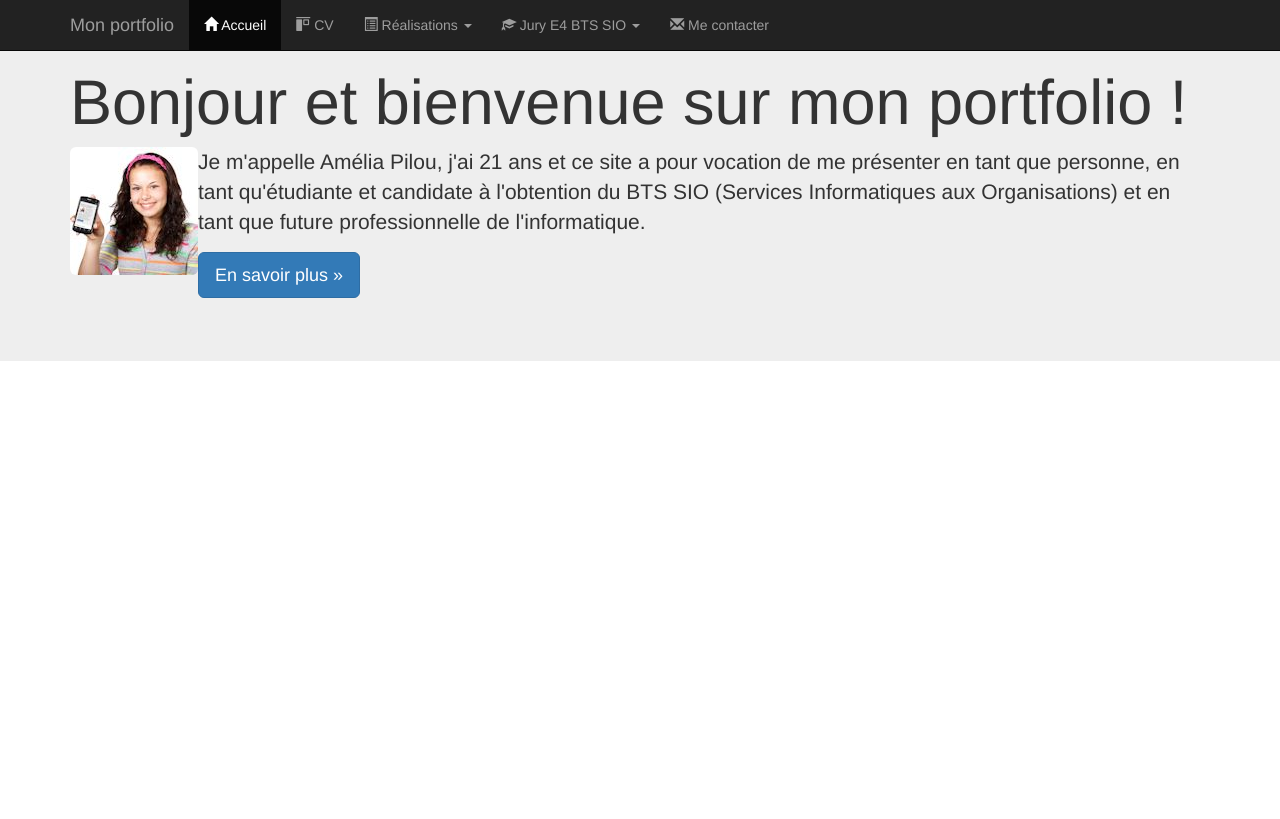
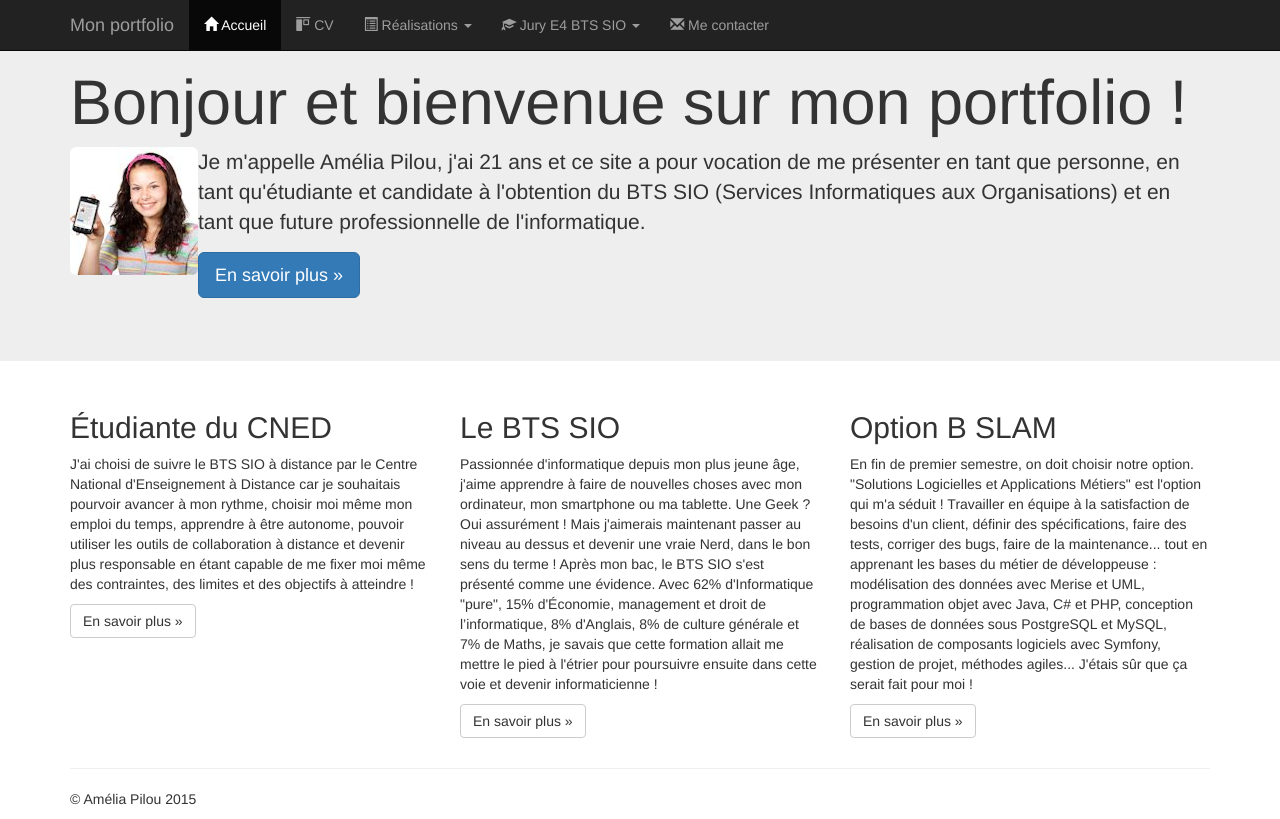
Before and after one commit to Loick83/MonPortFolio, a plain HTML site: page index.html in a window 1280 px wide. Drawn offline with nearby package versions, Linux system fonts and the light colour scheme.

Commit message:
Ajout du footer

```diff
--- a/index.html
+++ b/index.html
@@ -91,4 +91,41 @@
         </script>
         <script src="css/bootstrap-3.3.7-dist/js/bootstrap.min.js"></script>
     </body>
+    <footer>
+        <div class="container">
+            <div class="row">
+                <div class="col-md-4">
+                    <h2>Étudiante du CNED</h2>
+                    <p>J'ai choisi de suivre le BTS SIO à distance par le Centre National d'Enseignement à Distance car je souhaitais pourvoir avancer à mon
+                        rythme, choisir moi même mon emploi du temps, apprendre à être autonome, pouvoir utiliser les outils de collaboration à distance et
+                        devenir plus responsable en étant capable de me fixer moi même des contraintes, des limites et des objectifs à atteindre !
+                    </p>
+                    <p><a class="btn btn-default" href="http://www.cned.fr" target="_blank" role="button">En savoir plus &raquo;</a></p>
+                </div>
+                <div class="col-md-4">
+                    <h2>Le BTS SIO</h2>
+                    <p>Passionnée d'informatique depuis mon plus jeune âge, j'aime apprendre à faire de nouvelles choses avec mon ordinateur, mon
+                        smartphone ou ma tablette. Une Geek ? Oui assurément ! Mais j'aimerais maintenant passer au niveau au dessus et devenir une
+                        vraie Nerd, dans le bon sens du terme ! Après mon bac, le BTS SIO s'est présenté comme une évidence. Avec 62% d'Informatique "pure",
+                        15% d'Économie, management et droit de l’informatique, 8% d'Anglais, 8% de culture générale et 7% de Maths, je savais que cette formation
+                        allait me mettre le pied à l'étrier pour poursuivre ensuite dans cette voie et devenir informaticienne !
+                    </p>
+                    <p><a class="btn btn-default" href="https://fr.wikipedia.org/wiki/ Brevet_de_technicien_sup%C3%A9rieur_-_Services_informatiques_aux_organisa
+                          tions" target="_blank" role="button">En savoir plus &raquo;</a></p>
+                </div>
+                <div class="col-md-4">
+                    <h2>Option B SLAM</h2>
+                    <p>En fin de premier semestre, on doit choisir notre option. "Solutions Logicielles et Applications Métiers" est l'option qui m'a séduit !
+                        Travailler en équipe à la satisfaction de besoins d'un client, définir des spécifications, faire des tests, corriger des bugs,
+                        faire de la maintenance... tout en apprenant les bases du métier de développeuse : modélisation des données avec Merise et UML,
+                        programmation objet avec Java, C# et PHP, conception de bases de données sous PostgreSQL et MySQL, réalisation de composants
+                        logiciels avec Symfony, gestion de projet, méthodes agiles... J'étais sûr que ça serait fait pour moi !
+                    </p>
+                    <p><a class="btn btn-default" href="http://www.onisep.fr/Ressources/ Univers-Formation/Formations/Post-bac/BTS-Services-informatiques-auxorganisations-option-B-solutions-logicielles-et-applications-metiers" target="_blank" role="button">En savoir plus &raquo;</a></p>
+                </div>
+            </div>
+            <hr />
+            <p id="copyright">&copy; Amélia Pilou 2015</p>
+        </div>
+    </footer>
 </html>
```
